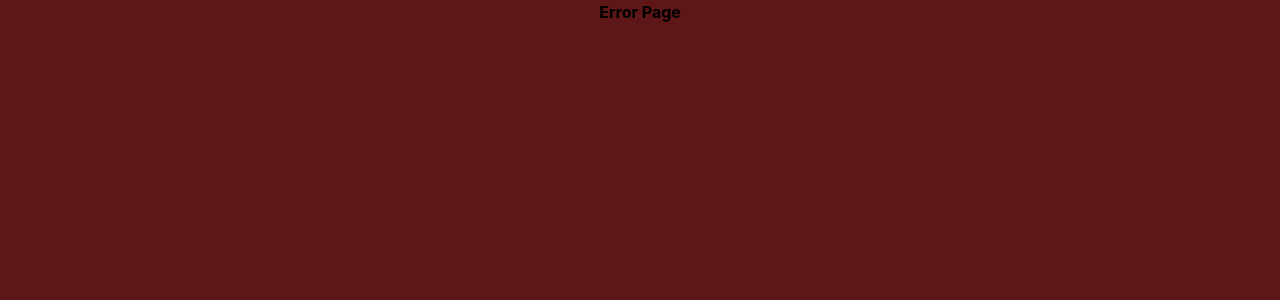
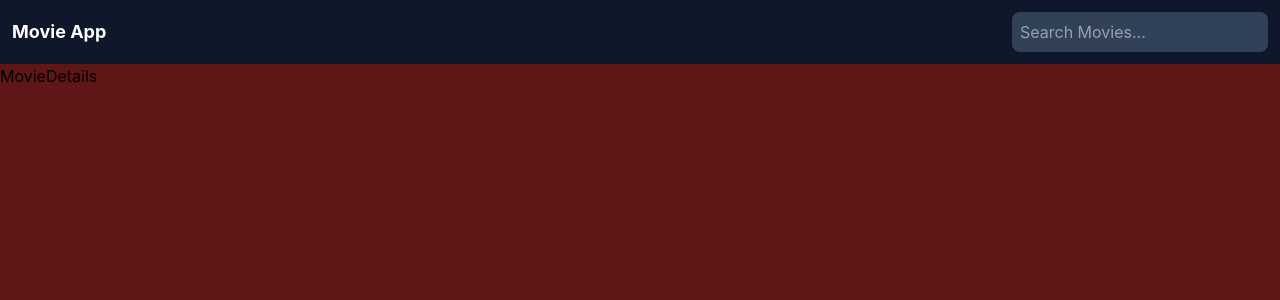
Before and after one commit to elizebeth18/React-Tailwind-MovieTicket-Booking, a React (Vite) app in the folder movie-app/: page /movieDetails/1 in a window 1280 px wide. Before the commit this address had no page. Shown: the top 300 px of the page. Built offline with nearby package versions, Linux system fonts and the light colour scheme.

Commit message:
create movie details component and add link to go the component

```diff
--- a/movie-app/src/App.jsx
+++ b/movie-app/src/App.jsx
@@ -4,6 +4,7 @@ import Home from './components/Home';
 import Error from './components/Error';
 import LatestMovies from './components/LatestMovies';
 import NearByEvents from './components/NearByEvents';
+import MovieDetails from './components/MovieDetails';
 
 const App = () => {
 
@@ -24,6 +25,10 @@ const App = () => {
         {
           path: '/nearbyEvents',
           element: <NearByEvents />
+        },
+        {
+          path: '/movieDetails/:movieId',
+          element: <MovieDetails />
         }
       ]
     }
--- a/movie-app/src/components/Card/index.jsx
+++ b/movie-app/src/components/Card/index.jsx
@@ -1,3 +1,5 @@
+import { Link } from "react-router-dom";
+
 const Card = ({ movies }) => {
 
     return (
@@ -17,11 +19,12 @@ const Card = ({ movies }) => {
                   <h2 className="text-xl text-center font-bold mb-2">{movie?.title}</h2>
 
                   <div className="flex justify-center">
-                    <button
+                    <Link
+                      to={`/movieDetails/${movie.id}/?movieTitle=${movie?.title}`}
                       className="bg-blue-500 text-white px-4 py-2 rounded hover:bg-blue-600"
                     >
                       Book Now
-                    </button>
+                    </Link>
                   </div>
                 </div>
             </div>
--- /dev/null
+++ b/movie-app/src/components/MovieDetails/index.jsx
@@ -0,0 +1,8 @@
+const MovieDetails = () => {
+
+    return(
+        <h1>MovieDetails </h1>
+    )
+}
+
+export default MovieDetails;
```
